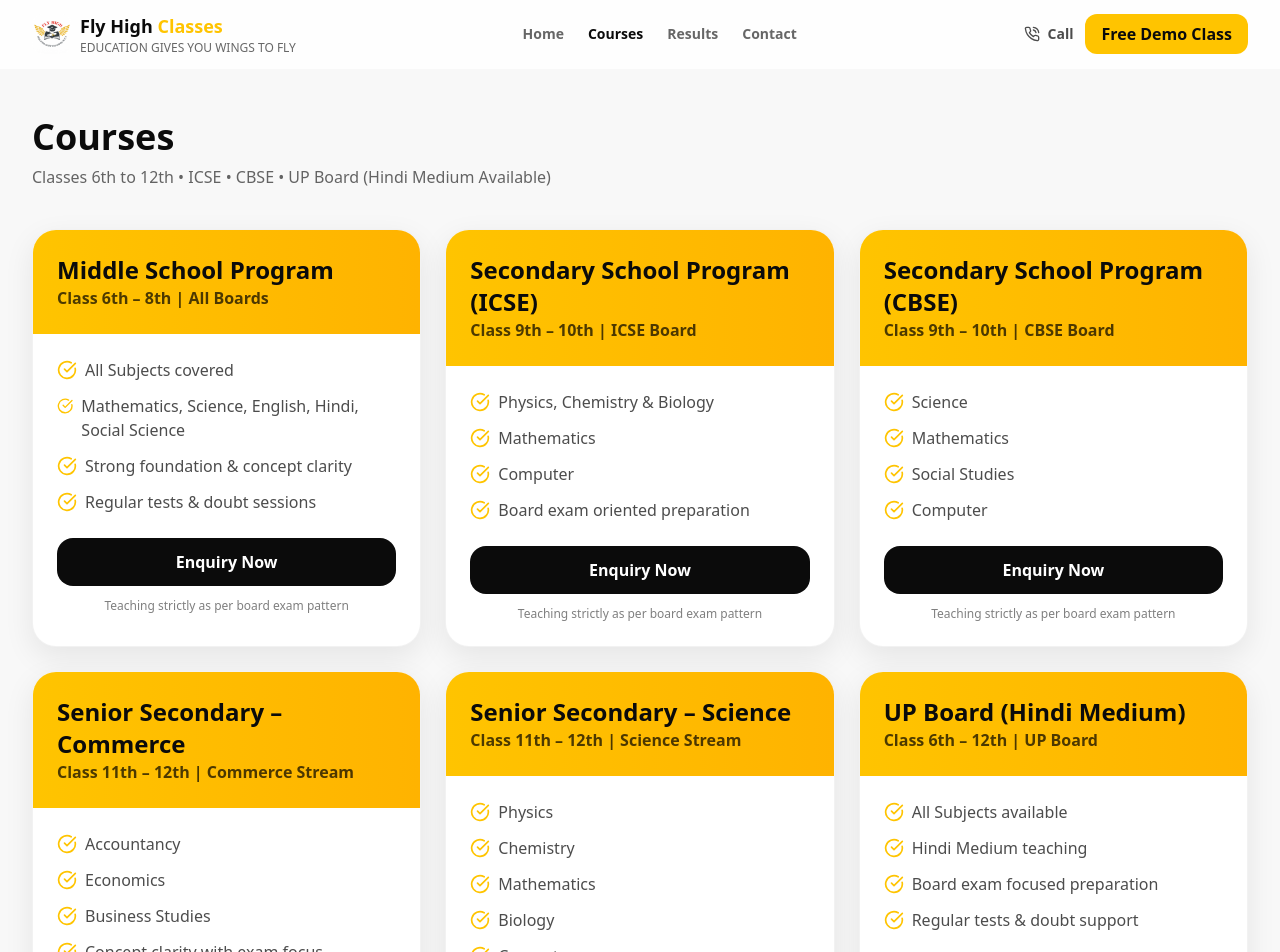
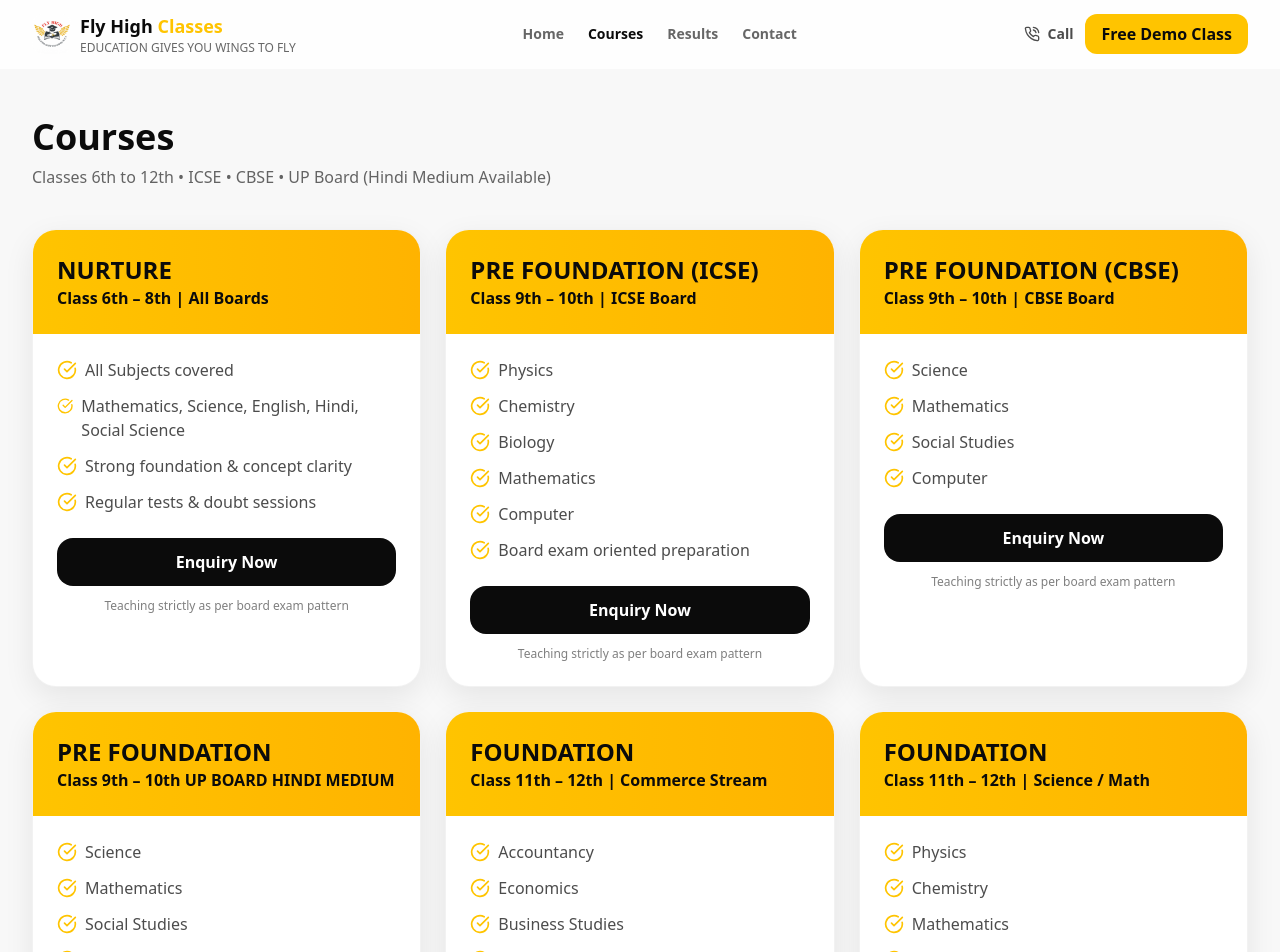
Before and after one commit to sunilvishwakarma8778-rgb/fly-hight, a React (Vite) app: page /courses in a window 1280 px wide. Shown: the top 952 px of the page. Built offline with nearby package versions, Linux system fonts and the light colour scheme.

Commit message:
Update Home page UI and styles

```diff
--- a/src/pages/Courses.tsx
+++ b/src/pages/Courses.tsx
@@ -5,7 +5,7 @@
 
 const courseData = [
   {
-    title: "Middle School Program",
+    title: "NURTURE",
     subtitle: "Class 6th – 8th | All Boards",
     points: [
       "All Subjects covered",
@@ -15,17 +15,19 @@
     ],
   },
   {
-    title: "Secondary School Program (ICSE)",
+    title: "PRE FOUNDATION (ICSE)",
     subtitle: "Class 9th – 10th | ICSE Board",
     points: [
-      "Physics, Chemistry & Biology",
+      "Physics",
+      "Chemistry",
+      "Biology",
       "Mathematics",
       "Computer",
       "Board exam oriented preparation",
     ],
   },
   {
-    title: "Secondary School Program (CBSE)",
+    title: "PRE FOUNDATION (CBSE)",
     subtitle: "Class 9th – 10th | CBSE Board",
     points: [
       "Science",
@@ -34,8 +36,18 @@
       "Computer",
     ],
   },
+   {
+    title: "PRE FOUNDATION ",
+    subtitle: "Class 9th – 10th UP BOARD HINDI MEDIUM",
+    points: [
+      "Science",
+      "Mathematics",
+      "Social Studies",
+      "Computer",
+    ],
+  },
   {
-    title: "Senior Secondary – Commerce",
+    title: "FOUNDATION",
     subtitle: "Class 11th – 12th | Commerce Stream",
     points: [
       "Accountancy",
@@ -45,8 +57,8 @@
     ],
   },
   {
-    title: "Senior Secondary – Science",
-    subtitle: "Class 11th – 12th | Science Stream",
+    title: "FOUNDATION",
+    subtitle: "Class 11th – 12th | Science / Math",
     points: [
       "Physics",
       "Chemistry",
@@ -56,8 +68,8 @@
     ],
   },
   {
-    title: "UP Board (Hindi Medium)",
-    subtitle: "Class 6th – 12th | UP Board",
+    title: "FOUNDATION",
+    subtitle: " UP Board (Hindi Medium) Class 11th – 12th ",
     points: [
       "All Subjects available",
       "Hindi Medium teaching",
@@ -103,7 +115,7 @@
               <h2 className="text-2xl font-extrabold">
                 {course.title}
               </h2>
-              <p className="text-black/70 font-semibold">
+              <p className="text-black/180 font-semibold">
                 {course.subtitle}
               </p>
             </div>
```
Also changed, not shown: src/pages/Home.tsx (+144 -23 lines).
